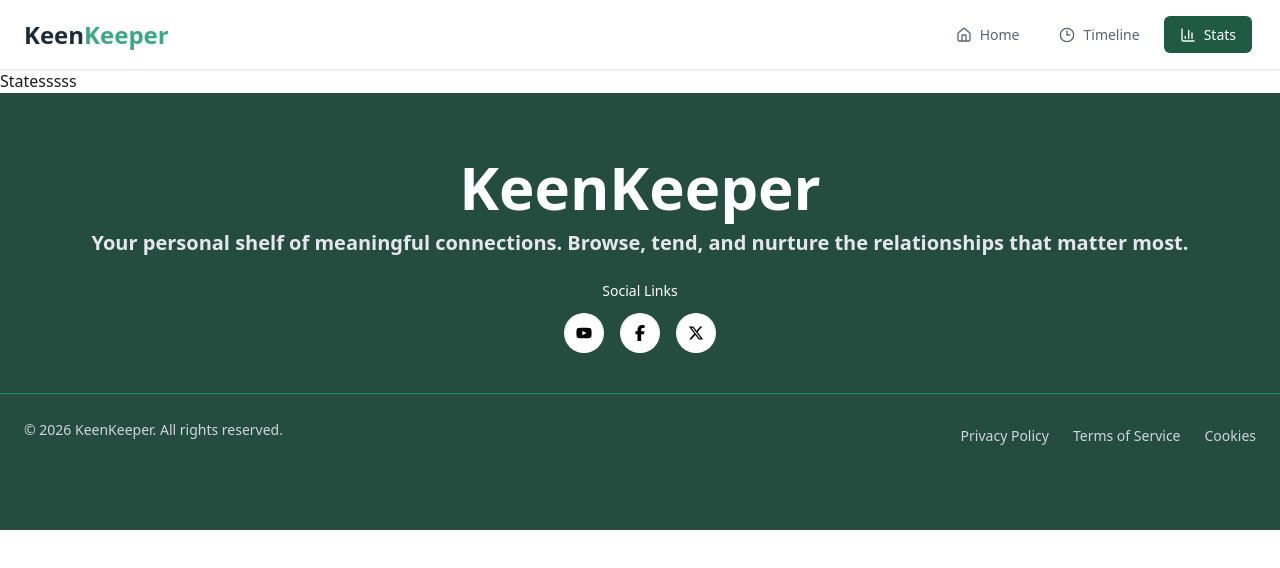
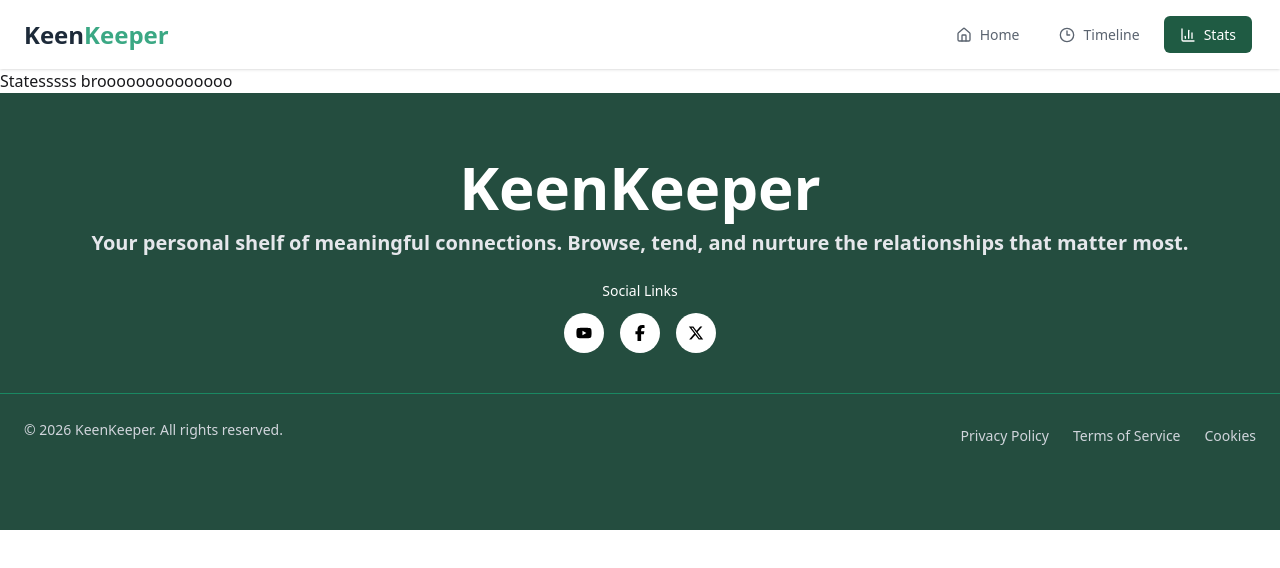
Before and after one commit to Tahaimage8/assienment-7, a Next.js app: page /stats in a window 1280 px wide. Shown: the top 568 px of the page. Built offline with nearby package versions, Linux system fonts and the light colour scheme.

Commit message:
upgrade readme

```diff
--- a/src/app/stats/page.jsx
+++ b/src/app/stats/page.jsx
@@ -3,7 +3,7 @@ import React from 'react';
 const StatsPage = () => {
     return (
         <div>
-            <h1>Statesssss</h1>
+            <h1>Statesssss broooooooooooooo</h1>
         </div>
     );
 };
```
Also changed, not shown: 2 other files (tests, documents, lock files or other folders).
